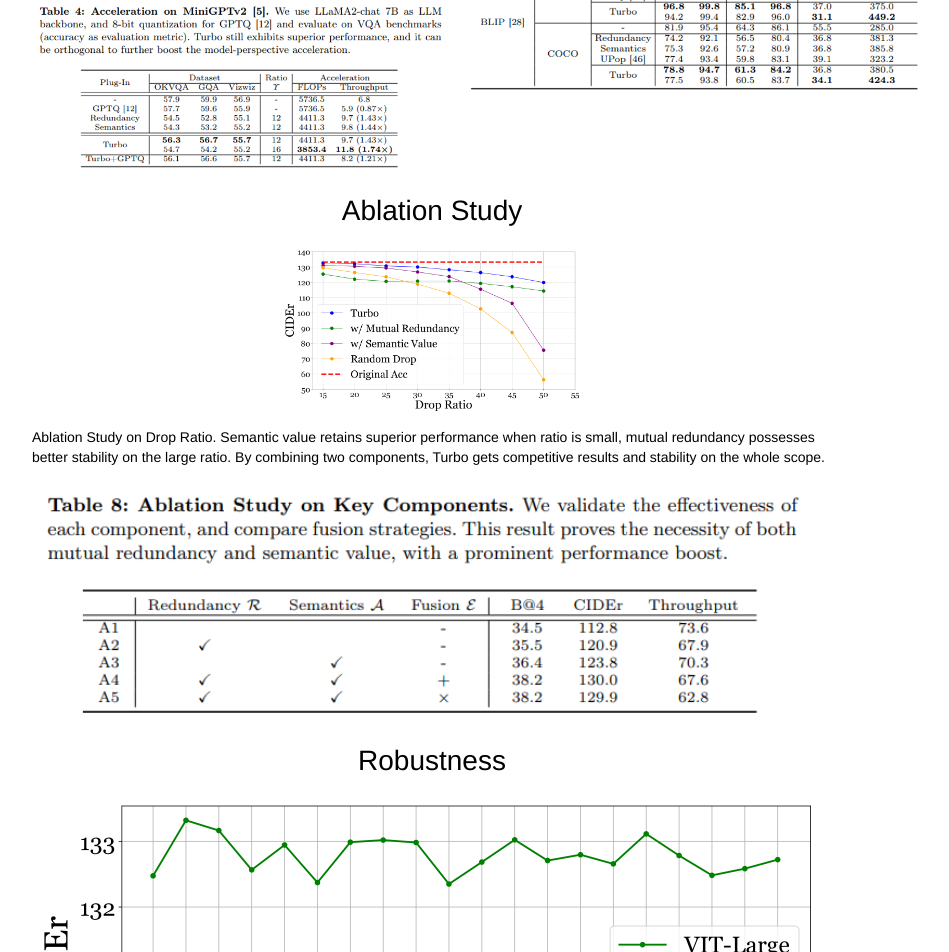
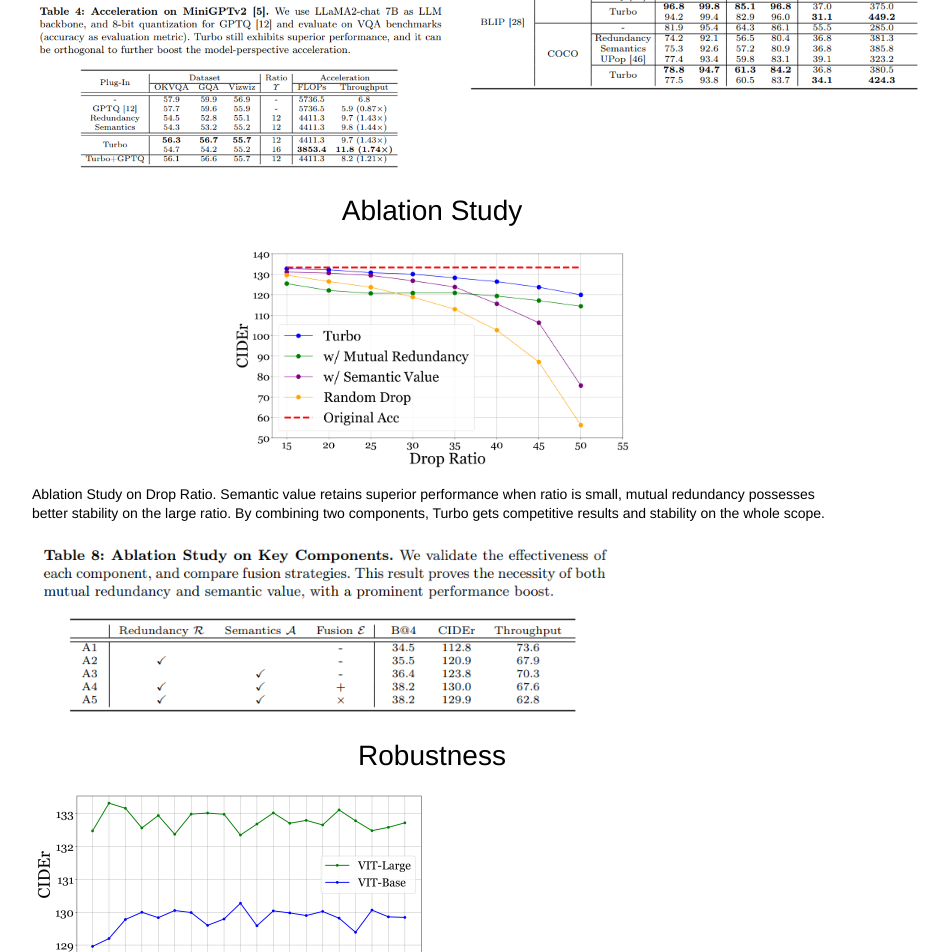
Before and after one commit to ju-chen/Voide1220.github.io, a Jekyll site: the page turbo/index.html, which Jekyll copies as it is, in a window 1280 px wide. Shown: the part 2499-3451 px from the top of the page, without its empty margins (208-1157 px from the left). Built offline with Jekyll 4.4.1, drawn with Linux system fonts in a browser that asks for light colours; some web fonts are replaced.

Commit message:
Update index.html

```diff
--- a/turbo/index.html
+++ b/turbo/index.html
@@ -368,12 +368,12 @@
 
 
 	<center><h1>Ablation Study</h1></center>
-        <p><center><img class="center"  src="./image/ablation.png" width="300px"></center></p>
+        <p><center><img class="center"  src="./image/ablation.png" width="400px"></center></p>
 	<p> Ablation Study on Drop Ratio. Semantic value retains superior performance when ratio is small, mutual redundancy possesses better stability on the large ratio. By combining two components, Turbo gets competitive results and stability on the whole scope.
-        <p><img class="center"  src="./image/exp5.png" width="800px"></p>
+        <p><img class="center"  src="./image/exp5.png" width="600px"></p>
 
 	<center><h1>Robustness</h1></center>
-        <p><img class="center"  src="./image/robust.png" width="800px"></p>
+        <p><img class="center"  src="./image/robust.png" width="400px"></p>
 	<p> Ablation Study of Balancing Coefficient. On image captioning using BLIP (VIT-Base and VIT Large), these results prove our robustness, as the performance varies slightly.
 
 	<center><h1>Visualization Results</h1></center>
```
